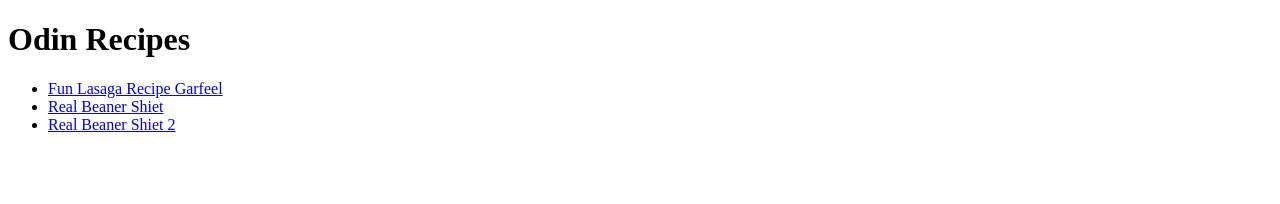
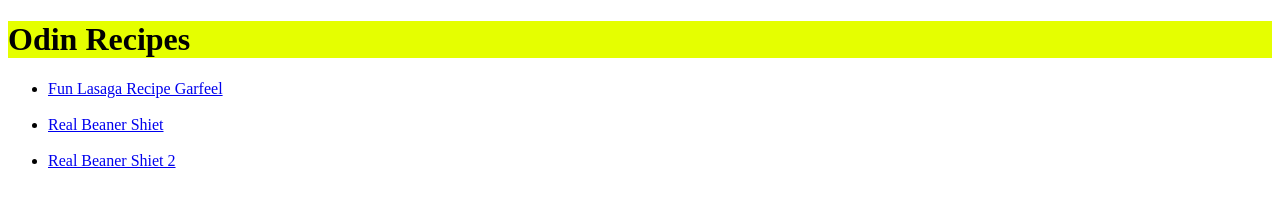
Before and after one commit to LoudMuffin/odin-recipes, a plain HTML site: page index.html in a window 1280 px wide. Drawn offline with Linux system fonts and the light colour scheme.

Commit message:
Add two links to new recipes, add breaks between links and add header color

```diff
--- a/index.html
+++ b/index.html
@@ -7,13 +7,19 @@
 <meta charset = "utf-8">
 </head>
 
-<h1>Odin Recipes</h1>
+<h1  style="background-color:rgb(229, 255, 0);">Odin Recipes</h1>
 
 <body>
 
     <ul>
 <li><a href="lasagna.html" > Fun Lasaga Recipe Garfeel</a></li>
+
+<br>
+
 <li><a href="pambazo.html" > Real Beaner Shiet</a></li>
+
+<br>
+
 <li><a href="alpastor.html" > Real Beaner Shiet 2</a></li>
  </ul>
 
```
